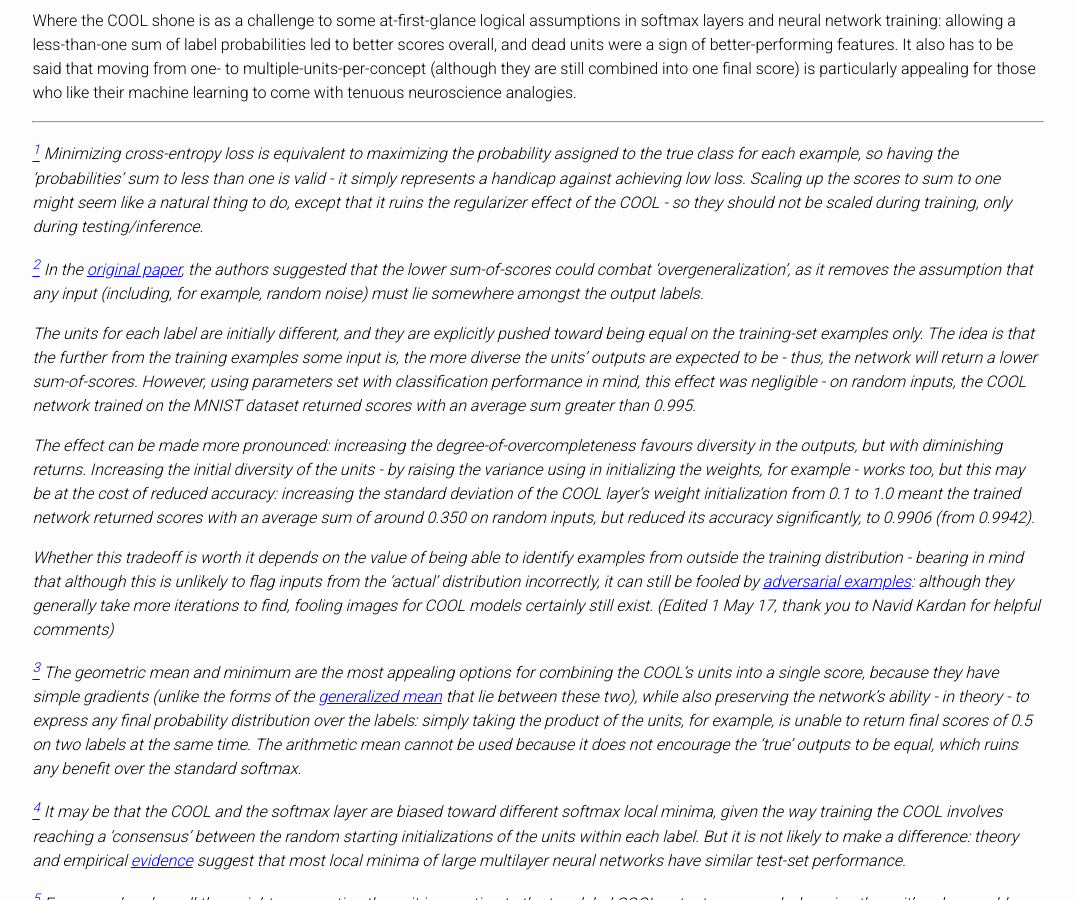
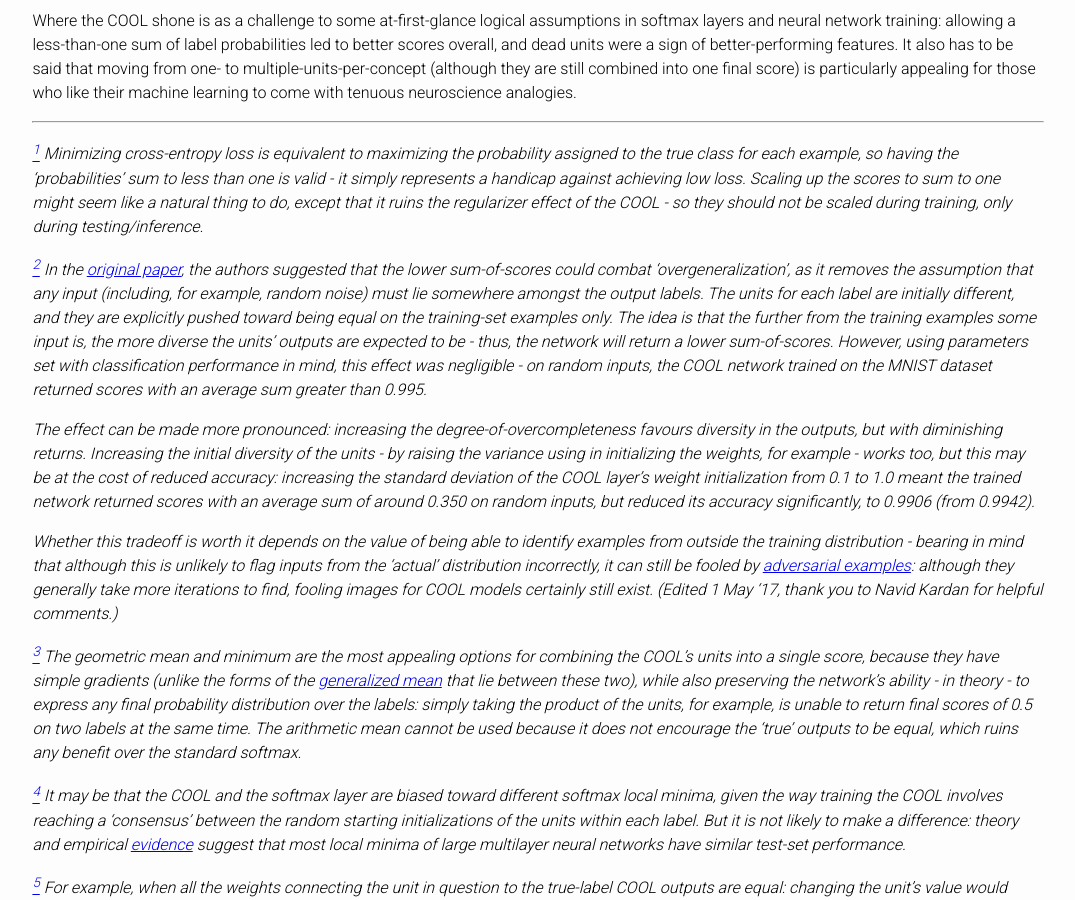
Before and after one commit to vogelta/COOL, a Jekyll site: the page built from COOL.md, in a window 1280 px wide and 900 px high, scrolled down 7040 px. Shown: the whole window, without its empty margins (102-1177 px from the left). Built offline with Jekyll 4.4.1, drawn with Linux system fonts in a browser that asks for light colours; formulas are drawn with MathJax 3; our own code applies the rules of GitHub Pages for plain Markdown files.

```diff
--- a/COOL.md
+++ b/COOL.md
@@ -153,13 +153,11 @@ Where the COOL shone is as a challenge to some at-first-glance logical assumptio
 
 *<a id="note1" href="#note1ref"><sup>1</sup></a> Minimizing cross-entropy loss is equivalent to maximizing the probability assigned to the true class for each example, so having the 'probabilities' sum to less than one is valid - it simply represents a handicap against achieving low loss. Scaling up the scores to sum to one might seem like a natural thing to do, except that it ruins the regularizer effect of the COOL - so they should not be scaled during training, only during testing/inference.*
 
-*<a id="note2" href="#note2ref"><sup>2</sup></a> In the [original paper](https://arxiv.org/abs/1609.02226), the authors suggested that the lower sum-of-scores could combat 'overgeneralization', as it removes the assumption that any input (including, for example, random noise) must lie somewhere amongst the output labels.*
-
-*The units for each label are initially different, and they are explicitly pushed toward being equal on the training-set examples only. The idea is that the further from the training examples some input is, the more diverse the units' outputs are expected to be - thus, the network will return a lower sum-of-scores. However, using parameters set with classification performance in mind, this effect was negligible - on random inputs, the COOL network trained on the MNIST dataset returned scores with an average sum greater than 0.995.*
+*<a id="note2" href="#note2ref"><sup>2</sup></a> In the [original paper](https://arxiv.org/abs/1609.02226), the authors suggested that the lower sum-of-scores could combat 'overgeneralization', as it removes the assumption that any input (including, for example, random noise) must lie somewhere amongst the output labels. The units for each label are initially different, and they are explicitly pushed toward being equal on the training-set examples only. The idea is that the further from the training examples some input is, the more diverse the units' outputs are expected to be - thus, the network will return a lower sum-of-scores. However, using parameters set with classification performance in mind, this effect was negligible - on random inputs, the COOL network trained on the MNIST dataset returned scores with an average sum greater than 0.995.*
 
 *The effect can be made more pronounced: increasing the degree-of-overcompleteness favours diversity in the outputs, but with diminishing returns. Increasing the initial diversity of the units - by raising the variance using in initializing the weights, for example - works too, but this may be at the cost of reduced accuracy: increasing the standard deviation of the COOL layer's weight initialization from 0.1 to 1.0 meant the trained network returned scores with an average sum of around 0.350 on random inputs, but reduced its accuracy significantly, to 0.9906 (from 0.9942).*
 
-*Whether this tradeoff is worth it depends on the value of being able to identify examples from outside the training distribution - bearing in mind that although this is unlikely to flag inputs from the 'actual' distribution incorrectly, it can still be fooled by [adversarial examples](https://arxiv.org/abs/1412.6572): although they generally take more iterations to find, fooling images for COOL models certainly still exist. (Edited 1 May 17, thank you to Navid Kardan for helpful comments)*
+*Whether this tradeoff is worth it depends on the value of being able to identify examples from outside the training distribution - bearing in mind that although this is unlikely to flag inputs from the 'actual' distribution incorrectly, it can still be fooled by [adversarial examples](https://arxiv.org/abs/1412.6572): although they generally take more iterations to find, fooling images for COOL models certainly still exist. (Edited 1 May '17, thank you to Navid Kardan for helpful comments.)*
 
 *<a id="note3" href="#note3ref"><sup>3</sup></a> The geometric mean and minimum are the most appealing options for combining the COOL's units into a single score, because they have simple gradients (unlike the forms of the [generalized mean](https://en.wikipedia.org/wiki/Generalized_mean) that lie between these two), while also preserving the network's ability - in theory - to express any final probability distribution over the labels: simply taking the product of the units, for example, is unable to return final scores of 0.5 on two labels at the same time. The arithmetic mean cannot be used because it does not encourage the 'true' outputs to be equal, which ruins any benefit over the standard softmax.*
 
```
